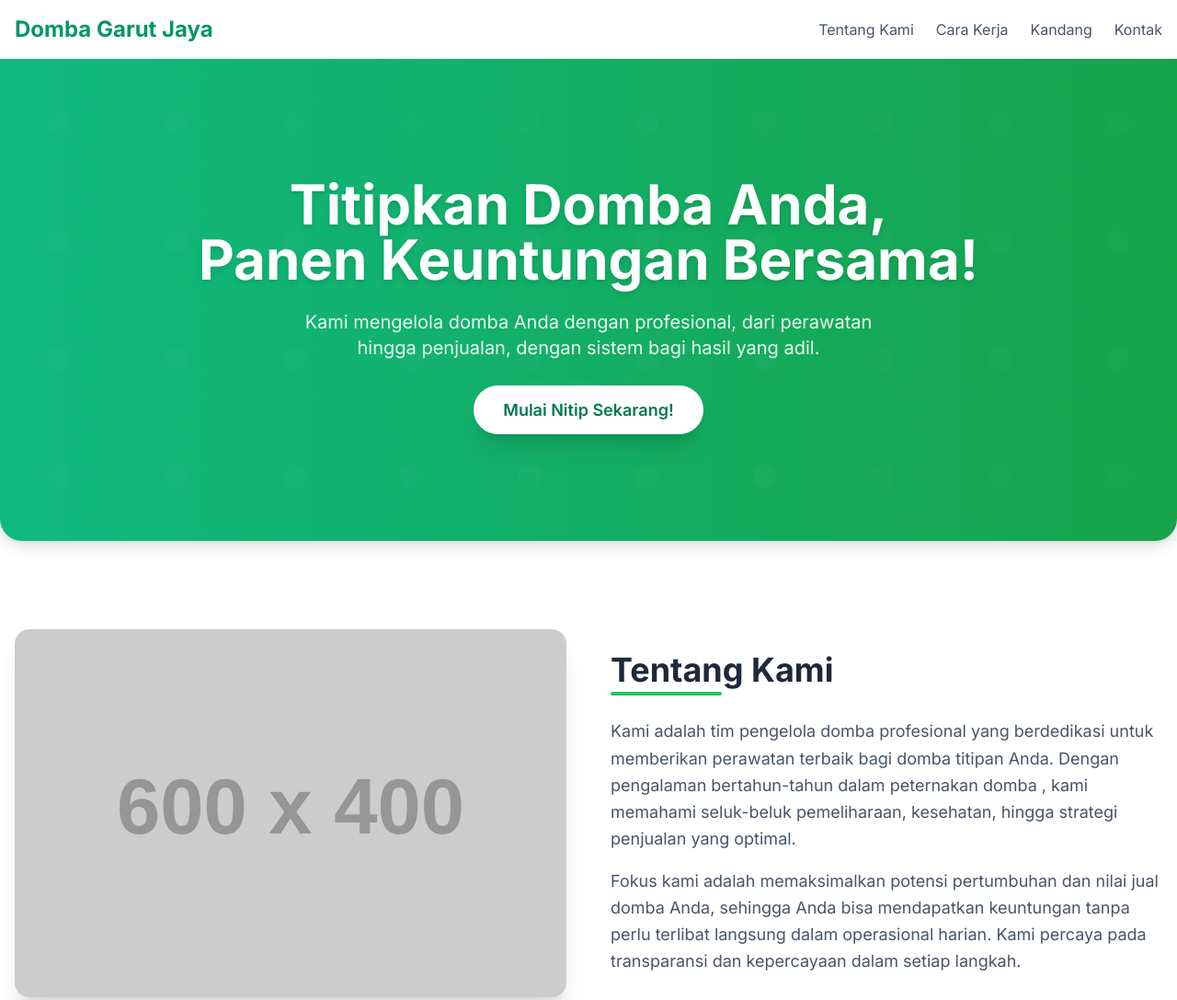
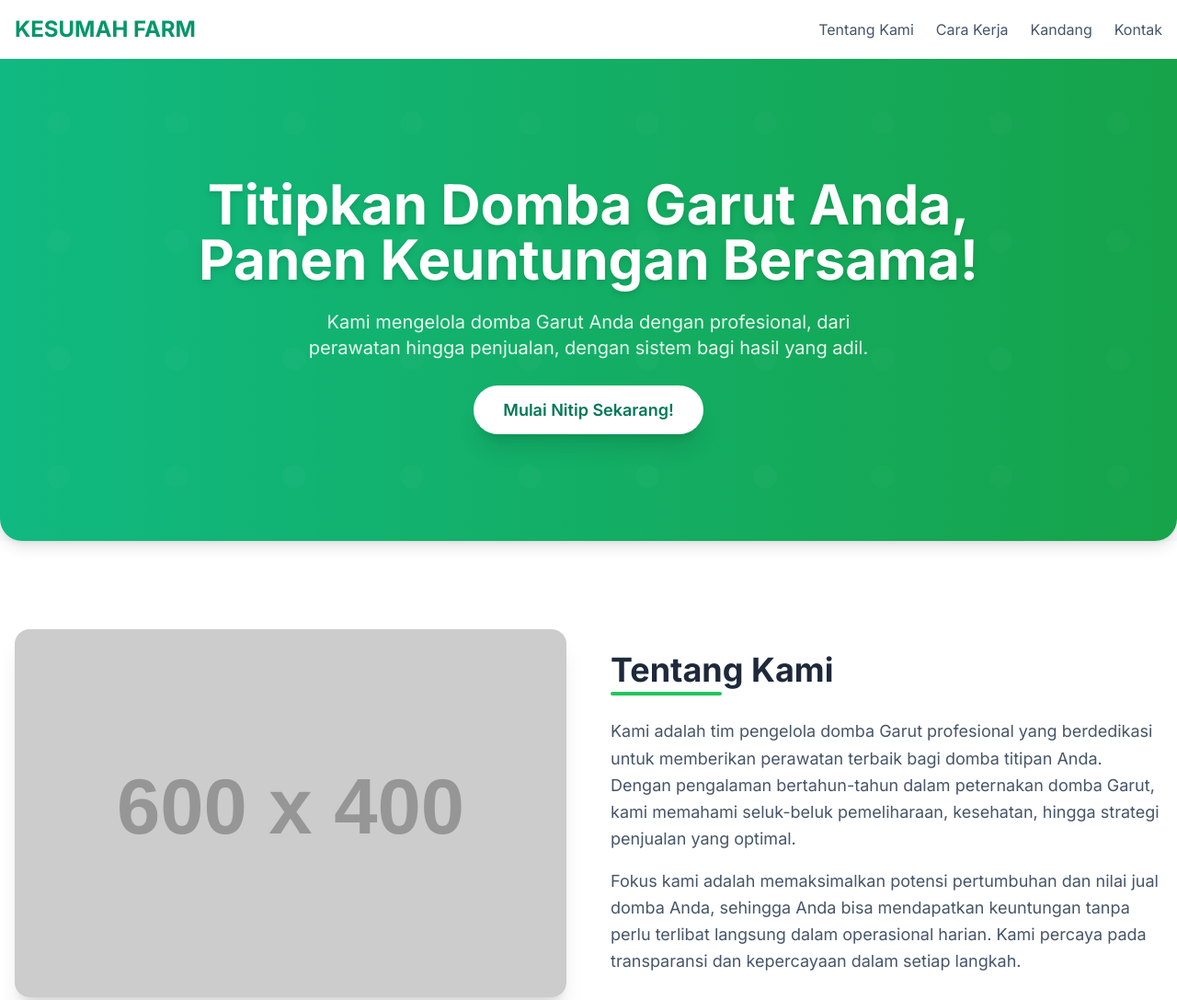
Before and after one commit to Mudrikatu518/domba, a plain HTML site: page index.html in a window 1280 px wide. Shown: the top 1087 px of the page at 92% size. Drawn offline with nearby package versions, Linux system fonts and the light colour scheme; placeholder pictures from the web are drawn by us.

Commit message:
Update index.html

```diff
--- a/index.html
+++ b/index.html
@@ -3,7 +3,7 @@
 <head>
     <meta charset="UTF-8">
     <meta name="viewport" content="width=device-width, initial-scale=1.0">
-    <title>KESUMAH FARM</title>
+    <title>KESUMAH FARM - Penitipan & Pengelolaan Domba Profesional</title>
     <!-- Tailwind CSS CDN -->
     <script src="https://cdn.tailwindcss.com"></script>
     <link href="https://fonts.googleapis.com/css2?family=Inter:wght@300;400;500;600;700&display=swap" rel="stylesheet">
@@ -37,7 +37,7 @@
     <!-- Header/Navigation Bar -->
     <header class="bg-white shadow-sm py-4">
         <nav class="container mx-auto px-4 flex justify-between items-center">
-            <a href="#" class="text-2xl font-bold text-emerald-600">Domba Garut Jaya</a>
+            <a href="#" class="text-2xl font-bold text-emerald-600">KESUMAH FARM</a>
             <div class="hidden md:flex space-x-6">
                 <a href="#tentang-kami" class="text-slate-600 hover:text-emerald-500 transition duration-300">Tentang Kami</a>
                 <a href="#cara-kerja" class="text-slate-600 hover:text-emerald-500 transition duration-300">Cara Kerja</a>
@@ -70,10 +70,10 @@
         <section class="relative bg-gradient-to-r from-emerald-500 to-green-600 text-white py-20 md:py-32 overflow-hidden rounded-b-3xl shadow-lg">
             <div class="container mx-auto px-4 text-center relative z-10">
                 <h1 class="text-4xl md:text-6xl font-extrabold leading-tight mb-6 drop-shadow-md">
-                    Titipkan Domba Anda, <br class="hidden md:inline"> Panen Keuntungan Bersama!
+                    Titipkan Domba Garut Anda, <br class="hidden md:inline"> Panen Keuntungan Bersama!
                 </h1>
                 <p class="text-lg md:text-xl mb-10 max-w-2xl mx-auto opacity-90">
-                    Kami mengelola domba Anda dengan profesional, dari perawatan hingga penjualan, dengan sistem bagi hasil yang adil.
+                    Kami mengelola domba Garut Anda dengan profesional, dari perawatan hingga penjualan, dengan sistem bagi hasil yang adil.
                 </p>
                 <a href="#cara-kerja" class="bg-white text-emerald-700 hover:bg-emerald-100 px-8 py-4 rounded-full text-lg font-semibold shadow-xl transition duration-300 transform hover:scale-105">
                     Mulai Nitip Sekarang!
@@ -101,7 +101,7 @@
                 <div class="md:w-1/2 text-center md:text-left">
                     <h2 class="text-3xl md:text-4xl font-bold mb-6 text-slate-800 section-title mx-auto md:mx-0">Tentang Kami</h2>
                     <p class="text-lg leading-relaxed mb-4 text-slate-600">
-                        Kami adalah tim pengelola domba profesional yang berdedikasi untuk memberikan perawatan terbaik bagi domba titipan Anda. Dengan pengalaman bertahun-tahun dalam peternakan domba , kami memahami seluk-beluk pemeliharaan, kesehatan, hingga strategi penjualan yang optimal.
+                        Kami adalah tim pengelola domba Garut profesional yang berdedikasi untuk memberikan perawatan terbaik bagi domba titipan Anda. Dengan pengalaman bertahun-tahun dalam peternakan domba Garut, kami memahami seluk-beluk pemeliharaan, kesehatan, hingga strategi penjualan yang optimal.
                     </p>
                     <p class="text-lg leading-relaxed text-slate-600">
                         Fokus kami adalah memaksimalkan potensi pertumbuhan dan nilai jual domba Anda, sehingga Anda bisa mendapatkan keuntungan tanpa perlu terlibat langsung dalam operasional harian. Kami percaya pada transparansi dan kepercayaan dalam setiap langkah.
@@ -175,7 +175,7 @@
     <footer id="kontak" class="bg-slate-800 text-slate-300 py-12">
         <div class="container mx-auto px-4 text-center md:text-left grid grid-cols-1 md:grid-cols-3 gap-8">
             <div>
-                <h3 class="text-xl font-bold mb-4 text-white">Domba Garut Jaya</h3>
+                <h3 class="text-xl font-bold mb-4 text-white">KESUMAH FARM</h3>
                 <p class="text-sm">Solusi terbaik untuk penitipan dan pengelolaan domba Garut Anda.</p>
             </div>
             <div>
@@ -194,7 +194,7 @@
             </div>
         </div>
         <div class="border-t border-slate-700 mt-8 pt-8 text-center text-sm">
-            &copy; 2025 Domba Garut Jaya. Hak Cipta Dilindungi.
+            &copy; 2025 KESUMAH FARM. Hak Cipta Dilindungi.
         </div>
     </footer>
 
```
